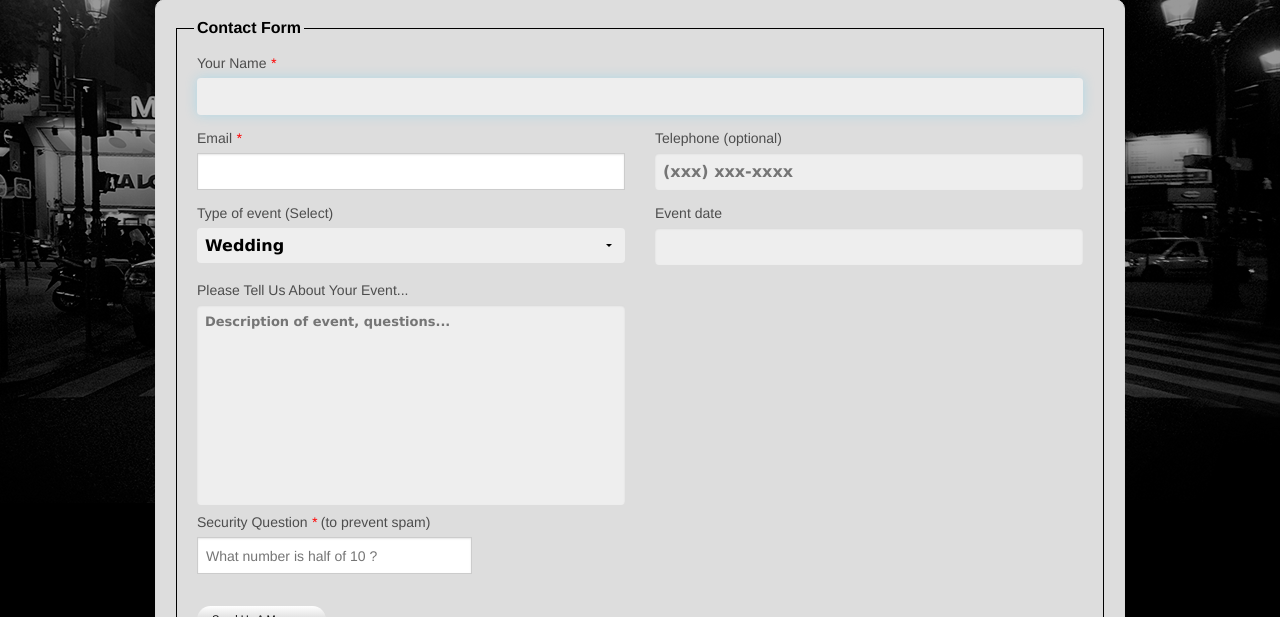
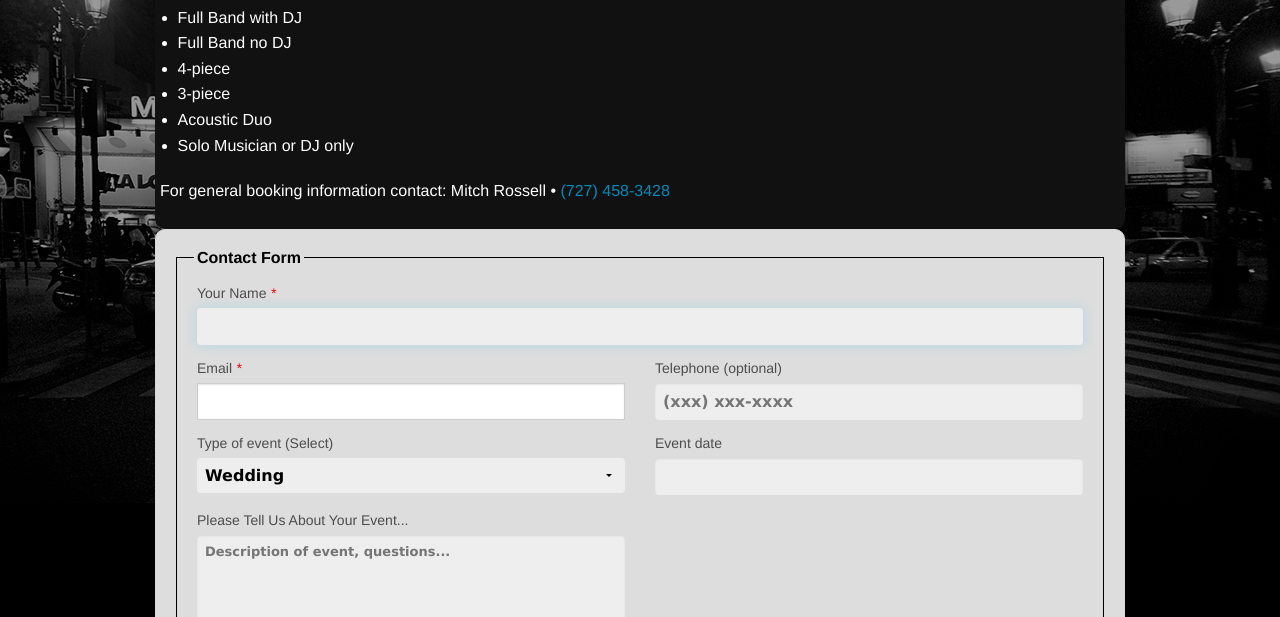
Before and after one commit to bnwpro/f5, a website: page contact.html in a window 1280 px wide. Shown: the part 483-1100 px from the top of the page. Drawn offline with nearby package versions, Linux system fonts and the light colour scheme; some icons are missing.

Commit message:
1/28/14_a
Added options to Contact

```diff
--- a/contact.html
+++ b/contact.html
@@ -25,8 +25,17 @@
 		  <br><br><br><br>
 		  <div class="row">
 			  <div class="large-12 large-centered columns">
-				  <div class="contact">
+				  <div class="contact round-corners">
 					  <h1>Contact/Booking</h1>
+					  <h3>F5 is available in the following configurations:</h3>
+					  <ul>
+						  <li>Full Band with DJ</li>
+						  <li>Full Band no DJ</li>
+						  <li>4-piece</li>
+						  <li>3-piece</li>
+						  <li>Acoustic Duo</li>
+						  <li>Solo Musician or DJ only</li>
+					  </ul>
 					  <p>For general booking information contact: Mitch Rossell •
 						  <a href="tel:7274583438">(727) 458-3428</a>
 					  </p>
@@ -190,7 +199,9 @@
 				$('#success').delay(8000).slideUp(1000);
 				//emptyForm('#contact_form');
 			}
-
+	  	})
+	  </script>
+	  <script>
 		  (function(i,s,o,g,r,a,m){i['GoogleAnalyticsObject']=r;i[r]=i[r]||function(){
 		  (i[r].q=i[r].q||[]).push(arguments)},i[r].l=1*new Date();a=s.createElement(o),
 		  m=s.getElementsByTagName(o)[0];a.async=1;a.src=g;m.parentNode.insertBefore(a,m)
@@ -198,7 +209,6 @@
 
 		  ga('create', 'UA-32253697-2', 'foremans5.com');
 		  ga('send', 'pageview');
-	  	})
 	  </script>
   </body>
 </html>
--- a/stylesheets/contact.css
+++ b/stylesheets/contact.css
@@ -10,6 +10,10 @@
  100% {
   -webkit-box-shadow: 0 0 12px rgba(51, 204, 255, 0.2);
  }
+}
+.contact {
+	background: #111;
+	padding: 5px;
 }
 #contact_form input[type="text"]:focus, textarea:focus {
    -webkit-animation: pulse 1.5s infinite ease-in-out;
```
Also changed, not shown: band.html (+3 -3 lines). Lines whose indentation alone changed are shown as unchanged.
